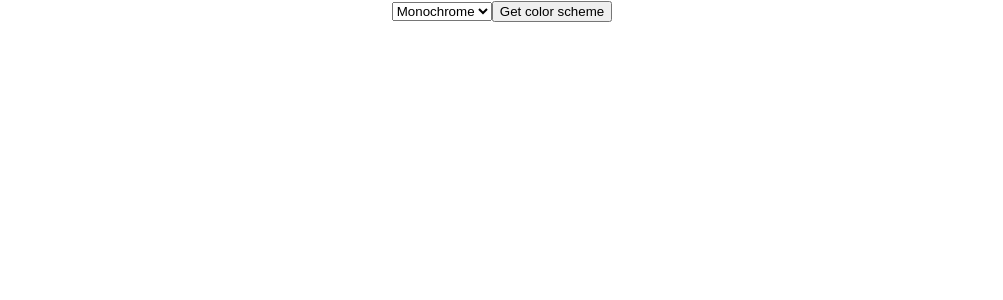
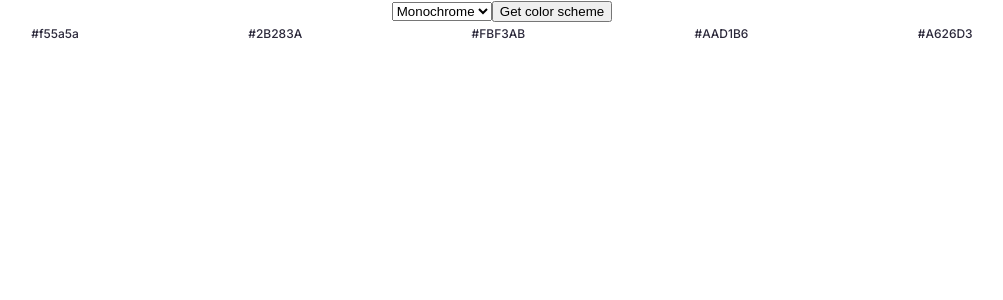
Before and after one commit to adamgonzls/color-picker, a React (Vite) app: page / in a window 1280 px wide. Shown: the top 300 px of the page, without its empty margins (138-1141 px from the left). Built offline with nearby package versions, Linux system fonts and the light colour scheme.

Commit message:
feature: start styling App - add README - start writing html - start writing css

```diff
--- a/index.html
+++ b/index.html
@@ -5,6 +5,9 @@
     <link rel="icon" type="image/svg+xml" href="/src/favicon.svg" />
     <meta name="viewport" content="width=device-width, initial-scale=1.0" />
     <title>Vite App</title>
+    <link rel="preconnect" href="https://fonts.googleapis.com">
+    <link rel="preconnect" href="https://fonts.gstatic.com" crossorigin>
+    <link href="https://fonts.googleapis.com/css2?family=Inter:wght@400;500&display=swap" rel="stylesheet">
   </head>
   <body>
     <div id="root"></div>
--- a/src/App.jsx
+++ b/src/App.jsx
@@ -9,7 +9,7 @@ function App () {
   }, [])
 
   return (
-    <div className='App'>
+    <main className='App'>
       <div>
         <div className='picker'>
           <div className='picker__swatch' />
@@ -19,7 +19,29 @@ function App () {
           <button className='picker__button'>Get color scheme</button>
         </div>
       </div>
-    </div>
+      <div className='color-display'>
+        <div>
+          <div />
+          <span className='color-display__value'>#f55a5a</span>
+        </div>
+        <div>
+          <div />
+          <span className='color-display__value'>#2B283A</span>
+        </div>
+        <div>
+          <div />
+          <span className='color-display__value'>#FBF3AB</span>
+        </div>
+        <div>
+          <div />
+          <span className='color-display__value'>#AAD1B6</span>
+        </div>
+        <div>
+          <div />
+          <span className='color-display__value'>#A626D3</span>
+        </div>
+      </div>
+    </main>
   )
 }
 
--- a/src/index.css
+++ b/src/index.css
@@ -1,13 +1,34 @@
+:root {
+  --steel-grey: #2B283A;
+  --body-font:'Inter', sans-serif;
+  --font-medium: 500;
+}
+
+html {
+  box-sizing: border-box;
+}
+
+*,
+*:before,
+*:after {
+  box-sizing: inherit;
+}
+
 body {
+  height: 100vh;
   margin: 0;
-  font-family: -apple-system, BlinkMacSystemFont, 'Segoe UI', 'Roboto', 'Oxygen',
-    'Ubuntu', 'Cantarell', 'Fira Sans', 'Droid Sans', 'Helvetica Neue',
-    sans-serif;
+  font-family: var(--body-font);
   -webkit-font-smoothing: antialiased;
   -moz-osx-font-smoothing: grayscale;
 }
 
-code {
-  font-family: source-code-pro, Menlo, Monaco, Consolas, 'Courier New',
-    monospace;
+.color-display {
+  display: flex;
+  justify-content: space-evenly;
 }
+
+.color-display__value {
+  color: var(--steel-grey);
+  font-size: .75rem;
+  font-weight: var(--font-medium);
+}
```
Also changed, not shown: 1 other file (tests, documents, lock files or other folders).
